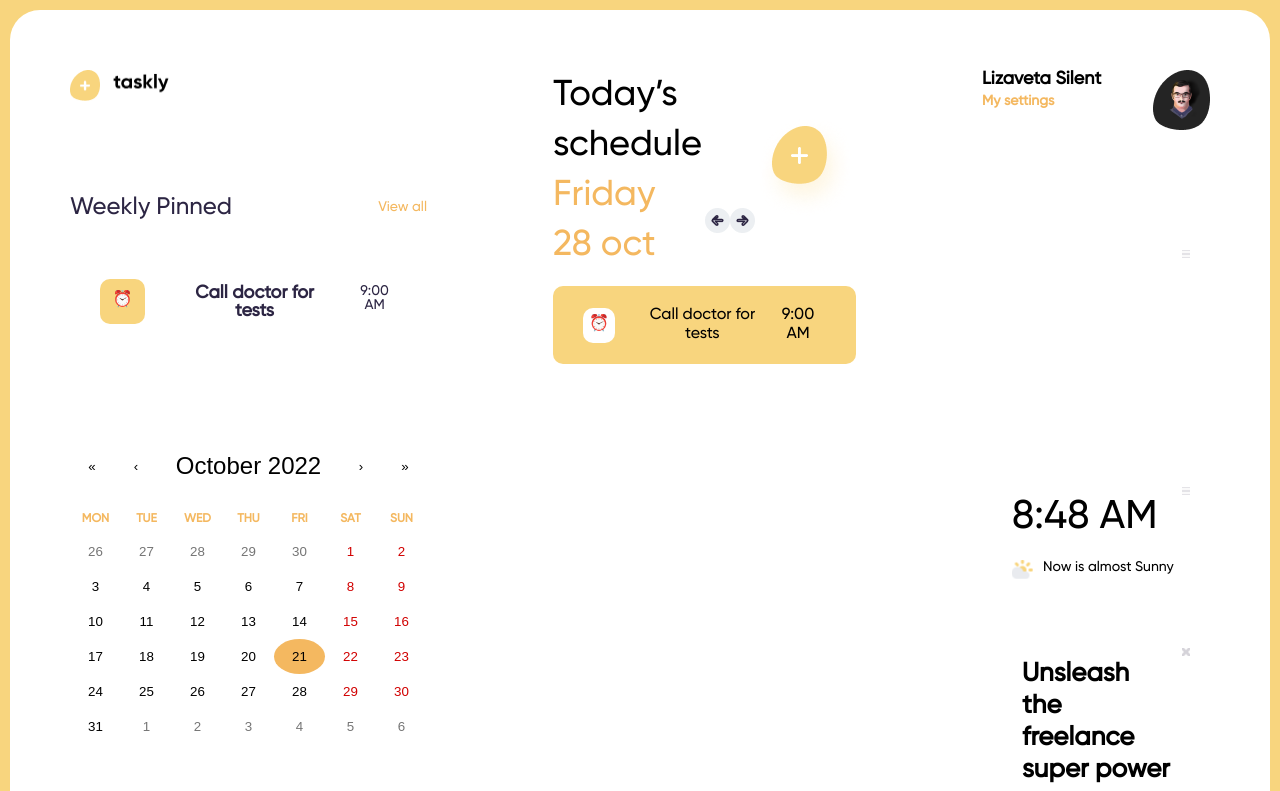
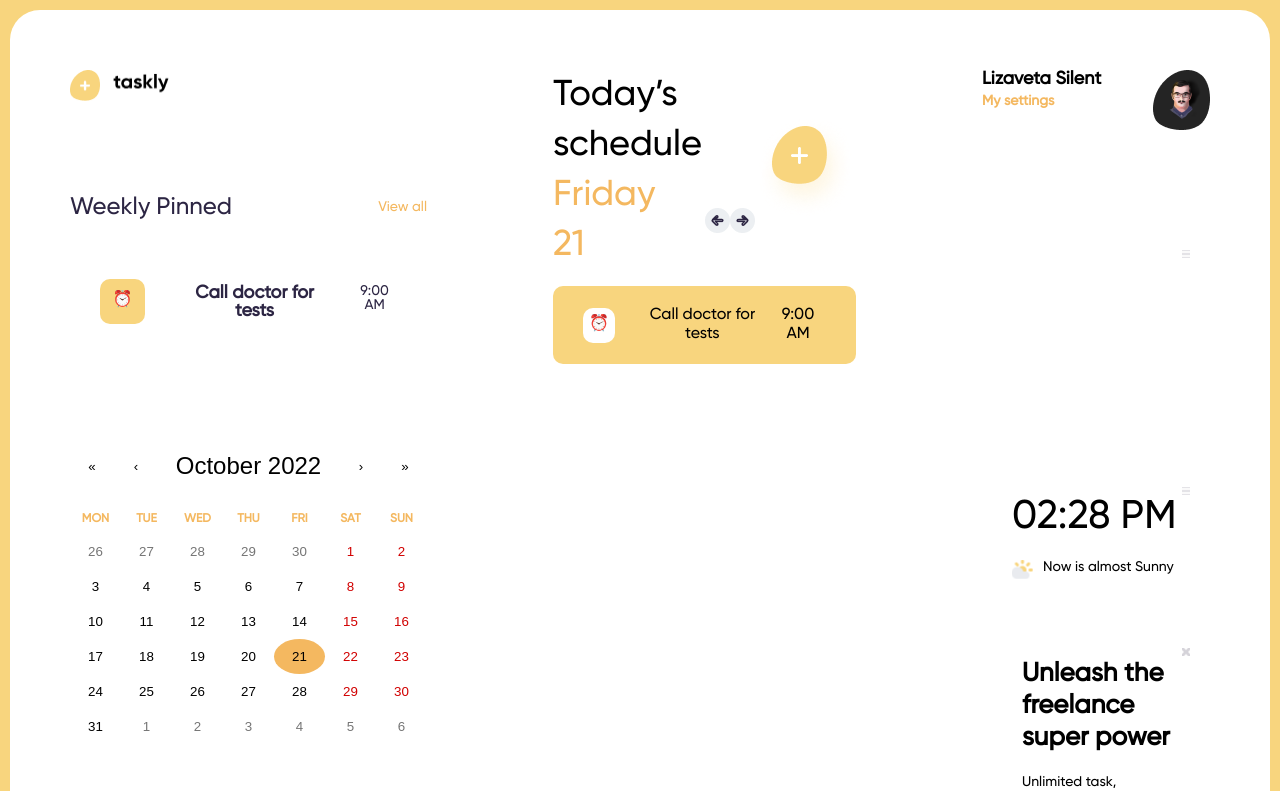
Before and after one commit to lizasilent/taskly, a React (Create React App) app: page / in a window 1280 px wide. Shown: the top 791 px of the page. Built offline with nearby package versions, Linux system fonts and the light colour scheme.

Commit message:
time and date

```diff
--- a/src/components/CenterMenu.js
+++ b/src/components/CenterMenu.js
@@ -4,6 +4,15 @@ import arrownext from "../images/front.png";
 import add from "../images/plus.png";
 
 function CenterMenu() {
+
+
+  const current = new Date();
+
+  const date = current.getDate();
+  const daysOfWeek = ['Sunday','Monday','Tuesday','Wednesday','Thursday','Friday','Saturday'];
+  const weekDay = daysOfWeek[current.getDay()];
+
+
   return (
     <div className="middle">
       <div className="middle__header">
@@ -12,7 +21,7 @@ function CenterMenu() {
         <p className="text">Today’s schedule</p>
 
         <div className="middle__header-left">
-          <p className="text yellow">Friday 28 oct</p>
+          <p className="text yellow">{weekDay} {date} </p>
           <div className ="arrow-block">
             <img src={arrowback} alt="back"></img>
             <img src={arrownext} alt="next"></img>
--- a/src/components/RightMenu.js
+++ b/src/components/RightMenu.js
@@ -1,6 +1,14 @@
 import React from "react";
 
 function RightMenu() {
+
+  const current = new Date();
+  const time = current.toLocaleTimeString("en-US", {
+    hour: "2-digit",
+    minute: "2-digit",
+  });
+
+
   return (
     <div className="right">
       <div className="user">
@@ -17,7 +25,7 @@ function RightMenu() {
 
       <div className="time">
         <div className="menu-icon"></div>
-        <p className="time__description">8:48 AM</p>
+        <p className="time__description">{time}</p>
         <div className="weather">
             <div className="weather__icon"></div>
             <p className="weather__description">Now is almost Sunny</p>
@@ -28,7 +36,7 @@ function RightMenu() {
       <div className="ads-info">
     <div className="close-icon"></div>
     <div>
-        <p className="ads-info__header">Unsleash the freelance super power</p>
+        <p className="ads-info__header">Unleash the freelance super power</p>
         <p  className="ads-info__text">Unlimited task, premium features and much more.</p>
         </div>
 
```
